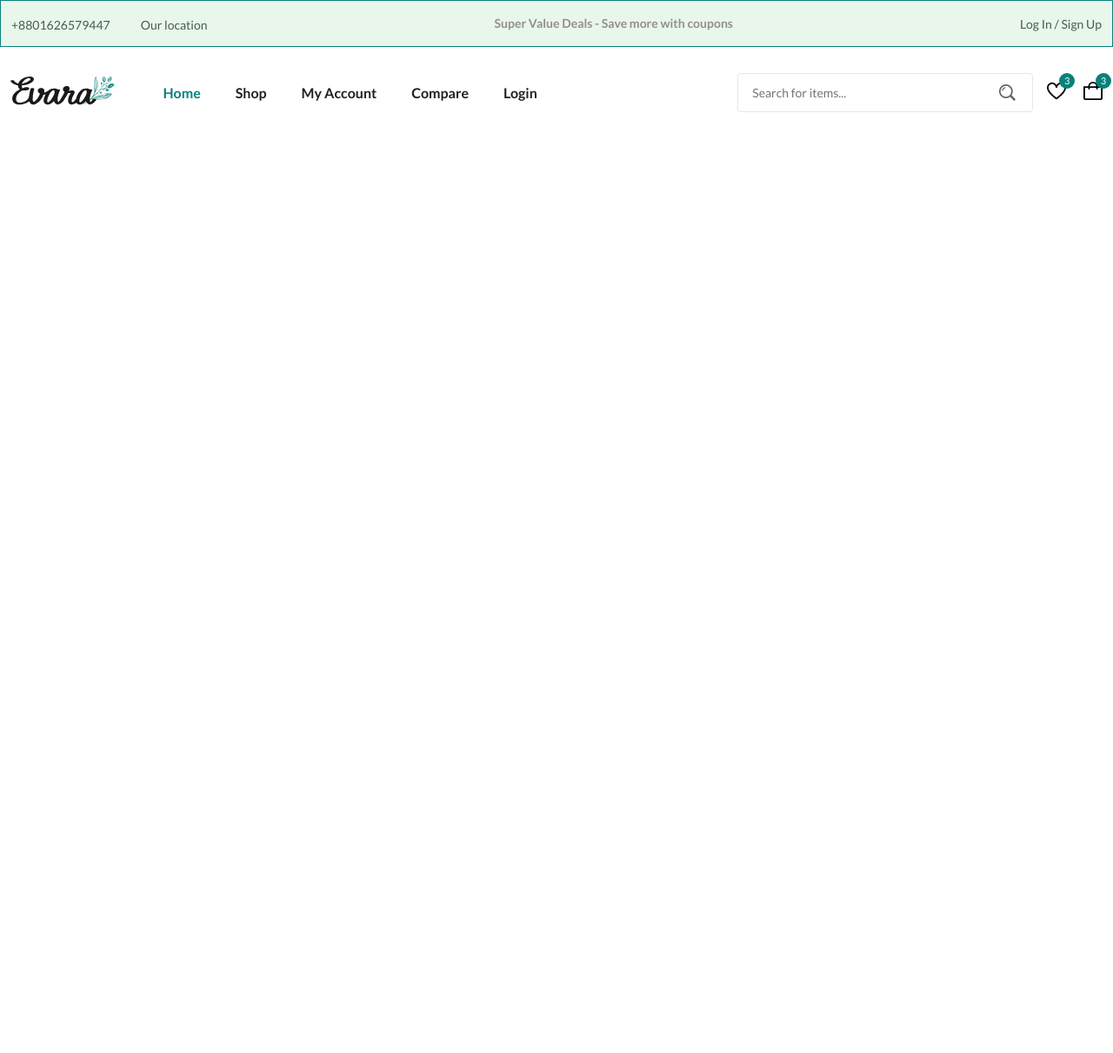
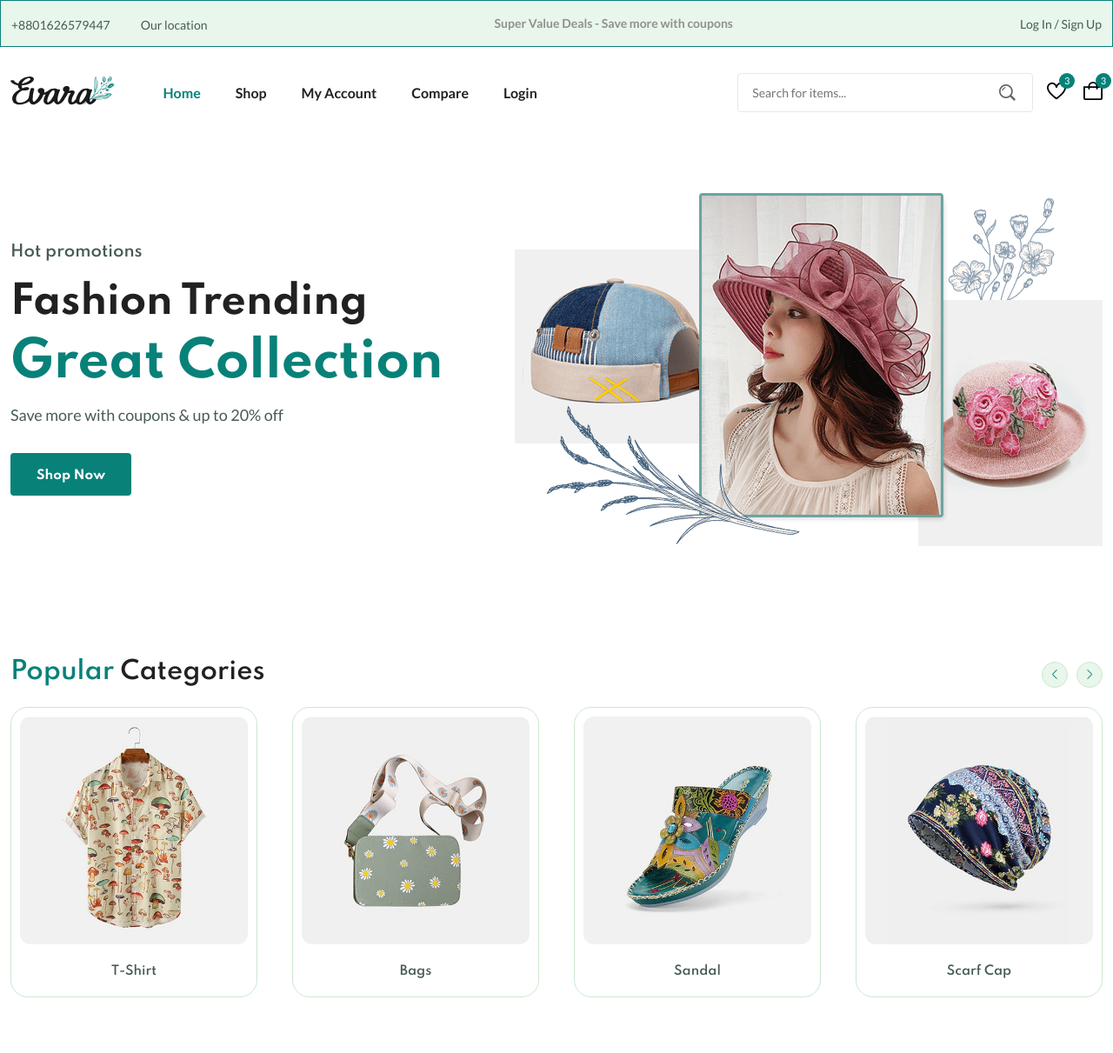
Before and after one commit to partho14/100-days-web-bootcamp, a PHP site: page / in a window 1280 px wide. Shown: the whole page at 87% size. Before the commit the page ends 129 px from the top, so only its background shows below. Run offline with PHP 8.4, Linux system fonts and the light colour scheme; some libraries are stand-ins or nearby versions.

Commit message:
home page swiper implement

```diff
--- a/IzGrocery/assets/css/styles.css
+++ b/IzGrocery/assets/css/styles.css
@@ -21,7 +21,7 @@
   /*========== Font and typography ==========*/
   /* .5rem = 8px | 1rem = 16px ... */
   --body-font: 'Lato', sans-serif;
-  --second-font: 'League Spartan', sans-serif;
+  --second-font: 'Spartan', sans-serif;
   --big-font-size: 56px;
   --h1-font-size: 44px;
   --h2-font-size: 32px;
@@ -119,6 +119,28 @@ button,textarea,input{
   height: 45px;
   border-radius: 4px;
   font-size: var(--small-font-size);
+}
+
+.grid{
+  display: grid;
+  gap: 24px;
+}
+
+.section--lg{
+  padding-block: 64px;
+}
+
+.section{
+  padding-block: 64px;
+}
+
+.section__title{
+  font-size: var(--h3-font-size);
+  margin-bottom: 24px;
+}
+
+.section__title span{
+  color: var(--first-color);
 }
 
 /*=============== HEADER & NAV ===============*/
@@ -233,11 +255,115 @@ button,textarea,input{
 
 /*=============== HOME ===============*/
 
+.home__container{
+  grid-template-columns: 5fr 7fr;
+  align-items: center;
+}
+
+.home__subtitle, .home__description{
+  font-size: var(--large-font-size);
+}
+
+.home__subtitle{
+  font-family: var(--second-font);
+  font-weight: var(--weight-600);
+  margin-bottom: 16px;
+  display: block;
+}
+
+.home__title{
+  font-size: var(--h1-font-size);
+  font-weight: var(--weight-700);
+  line-height: 1.4;
+}
+
+.home__title span{
+  color: var(--first-color);
+  font-size: var(--big-font-size);
+}
+
+.home__description{
+  margin-block: 8px 32px;
+}
+
+.home__image{
+  justify-self: flex-end;
+}
+
+.btn{
+  display: inline-block;
+  background-color: var(--first-color);
+  border: 2px solid var(--first-color);
+  color: var(--body-color);
+  padding-inline: 28px;
+  height: 49px;
+  line-height: 49px;
+  border-radius: 4px;
+  font-family: var(--second-font);
+  font-size: var(--small-font-size);
+  font-weight: var(--weight-700);
+  transition: all 0.4s var(--transition);
+}
+
+.btn:hover{
+  background-color: transparent;
+  color: var(--first-color);
+}
+
+
 /*=============== BUTTONS ===============*/
 
 /*=============== CATEGORIES ===============*/
 
+.categories{
+  overflow: hidden;
+}
+.category__item{
+  text-align: center;
+  border: 1px solid var(--border-color);
+  padding: 10px 10px 20px;
+  border-radius: 20px;
+}
+
+.category__img{
+  border-radius: 12px;
+  margin-bottom: 20px;
+}
+
+.category__title{
+  color: var(--text-color);
+  font-size: var(--small-font-size);
+}
+
 /* Swiper class */
+
+.swiper{
+  overflow: initial;
+}
+
+.swiper-button-next, .swiper-button-prev{
+  top: -30px;
+  background-color: var(--first-color-alt);
+  border: 1px solid var(--border-color);
+  width: 30px;
+  height: 30px;
+  border-radius: 50%;
+  color: var(--first-color);
+  font-size: var(--tiny-font-size);
+}
+
+.swiper-button-prev{
+  left: initial;
+  right: 40px;
+}
+
+.swiper-button-next{
+  right: 0;
+}
+
+.swiper-button-next::after, .swiper-button-prev::after{
+  content: '';
+}
 
 /*=============== PRODUCTS ===============*/
 
--- a/IzGrocery/assets/js/main.js
+++ b/IzGrocery/assets/js/main.js
@@ -9,6 +9,30 @@
 /*=============== IMAGE GALLERY ===============*/
 
 /*=============== SWIPER CATEGORIES ===============*/
+var swiperCategories = new Swiper(".categories__container", {
+    spaceBetween: 24,
+    loop: true,
+    navigation: {
+      nextEl: ".swiper-button-next",
+      prevEl: ".swiper-button-prev",
+    },
+
+    breakpoints: {
+        640: {
+          slidesPerView: 2,
+          spaceBetween: 20,
+        },
+        768: {
+          slidesPerView: 4,
+          spaceBetween: 40,
+        },
+        1400: {
+          slidesPerView: 6,
+          spaceBetween: 24,
+        },
+      },
+
+  });
 
 /*=============== SWIPER PRODUCTS ===============*/
 
--- a/IzGrocery/index.html
+++ b/IzGrocery/index.html
@@ -5,10 +5,10 @@
     <meta name="viewport" content="width=device-width, initial-scale=1.0" />
 
     <!--=============== FLATICON ===============-->
-    <link rel="stylesheet" href="" />
+    <link rel="stylesheet" href="https://cdn-uicons.flaticon.com/uicons-regular-straight/css/uicons-regular-straight.css" />
 
     <!--=============== SWIPER CSS ===============-->
-    <link rel="stylesheet" href="" />
+    <link rel="stylesheet" href="https://cdn.jsdelivr.net/npm/swiper@11/swiper-bundle.min.css"/>
 
     <!--=============== CSS ===============-->
     <link rel="stylesheet" href="assets/css/styles.css" />
@@ -97,10 +97,80 @@
     <!--=============== MAIN ===============-->
     <main class="main">
       <!--=============== HOME ===============-->
-      <section class="home"></section>
+      <section class="home section--lg">
+        <div class="home__container container grid">
+          <div class="home__content">
+            <span class="home__subtitle">Hot promotions</span>
+            <h1 class="home__title">
+              Fashion Trending <span>Great Collection</span>
+            </h1>
+            <p class="home__description">
+              Save more with coupons & up to 20% off
+            </p>
+            <a href="shop.html" class="btn">Shop Now</a>
+          </div>
+          <img src="assets/img/home-img.png" alt="" class="home__image">
+        </div>
+      </section>
 
       <!--=============== CATEGORIES ===============-->
-      <section class="categories"></section>
+      <section class="categories container section">
+        <h3 class="section__title"><span>Popular</span> Categories</h3>
+
+        <div class="categories__container swiper">
+          <div class="swiper-wrapper">
+
+            <a href="shop.html" class="category__item swiper-slide">
+              <img src="assets/img/category-1.jpg" alt="" class="category__img">
+              <h3 class="category__title">T-Shirt</h3>
+            </a>
+
+            <a href="shop.html" class="category__item swiper-slide">
+              <img src="assets/img/category-2.jpg" alt="" class="category__img">
+              <h3 class="category__title">Bags</h3>
+            </a>
+
+            <a href="shop.html" class="category__item swiper-slide">
+              <img src="assets/img/category-3.jpg" alt="" class="category__img">
+              <h3 class="category__title">Sandal</h3>
+            </a>
+
+            <a href="shop.html" class="category__item swiper-slide">
+              <img src="assets/img/category-4.jpg" alt="" class="category__img">
+              <h3 class="category__title">Scarf Cap</h3>
+            </a>
+
+            <a href="shop.html" class="category__item swiper-slide">
+              <img src="assets/img/category-5.jpg" alt="" class="category__img">
+              <h3 class="category__title">Shoes</h3>
+            </a>
+
+            <a href="shop.html" class="category__item swiper-slide">
+              <img src="assets/img/category-6.jpg" alt="" class="category__img">
+              <h3 class="category__title">Pillowcase</h3>
+            </a>
+
+            <a href="shop.html" class="category__item swiper-slide">
+              <img src="assets/img/category-7.jpg" alt="" class="category__img">
+              <h3 class="category__title">Jumpsuit</h3>
+            </a>
+
+            <a href="shop.html" class="category__item swiper-slide">
+              <img src="assets/img/category-8.jpg" alt="" class="category__img">
+              <h3 class="category__title">Hats</h3>
+            </a>
+
+          </div>
+
+          <div class="swiper-button-next">
+            <i class="fi fi-rs-angle-right"></i>
+          </div>
+          <div class="swiper-button-prev">
+            <i class="fi fi-rs-angle-left"></i>
+          </div>
+
+        </div>
+      </section>
 
       <!--=============== PRODUCTS ===============-->
       <section class="products"></section>
@@ -122,9 +192,9 @@
     <footer class="footer"></footer>
 
     <!--=============== SWIPER JS ===============-->
-    <script src=""></script>
+    <script src="https://cdn.jsdelivr.net/npm/swiper@11/swiper-bundle.min.js"></script>
 
     <!--=============== MAIN JS ===============-->
-    <script src=""></script>
+    <script src="assets/js/main.js"></script>
   </body>
 </html>
```
